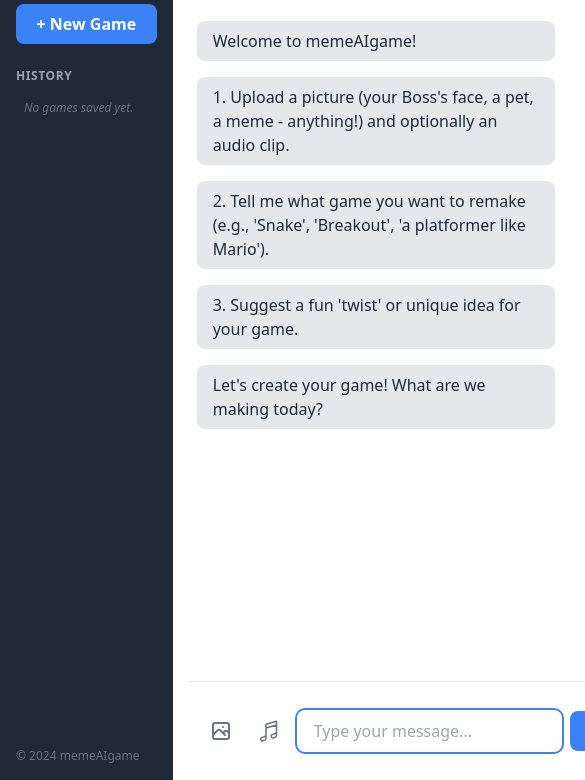
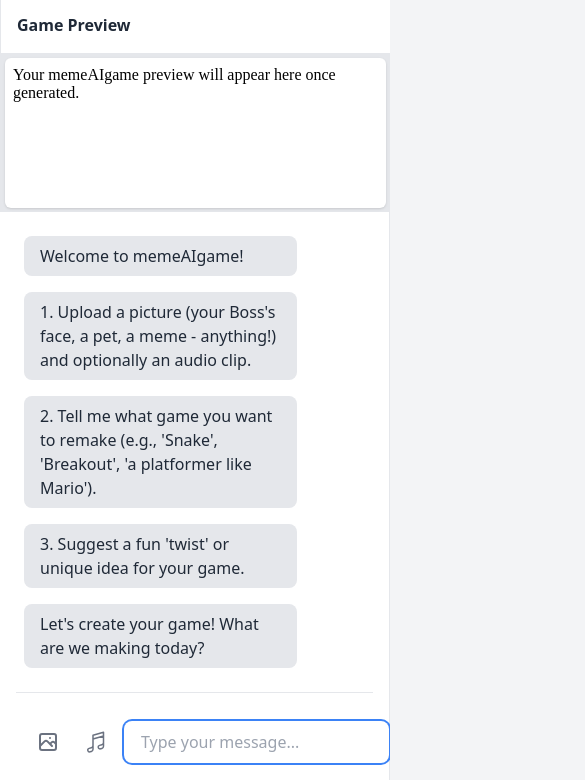
Before and after one commit to zhangboy03/abstract-ip-game-factory, a website: page abstract-ip-game-factory/public/index.html in a window 390 px wide. Shown: the part 64-844 px from the top of the page, 585 px wide, since content can reach past the window. Drawn offline with nearby package versions, Linux system fonts and the light colour scheme.

Commit message:
Improve responsive layout for mobile devices

```diff
--- a/abstract-ip-game-factory/public/index.html
+++ b/abstract-ip-game-factory/public/index.html
@@ -23,10 +23,10 @@
         .ai-message { background-color: #e5e7eb; color: #1f2937; align-self: flex-start; margin-right: auto; }
     </style>
 </head>
-<body class="bg-gray-100 h-screen flex antialiased text-gray-800">
+<body class="bg-gray-100 h-screen flex flex-col md:flex-row antialiased text-gray-800">
 
     <!-- Left Sidebar -->
-    <aside class="w-64 bg-gray-800 text-gray-100 p-4 space-y-6 flex flex-col">
+    <aside class="w-full md:w-64 bg-gray-800 text-gray-100 p-4 space-y-6 flex-col md:flex hidden md:block">
         <div class="text-xl font-semibold">memeAIgame</div>
         <button id="newChatButton" class="w-full bg-blue-500 hover:bg-blue-600 text-white font-semibold py-2 px-4 rounded-lg transition duration-150">
             + New Game
@@ -59,9 +59,9 @@
         </header>
 
         <!-- Content Area (Chat and Preview) -->
-        <div class="flex-1 flex overflow-hidden">
+        <div class="flex-1 flex flex-col md:flex-row overflow-hidden">
             <!-- Chat Area -->
-            <section class="flex-1 flex flex-col p-4 bg-white border-r border-gray-200">
+            <section class="flex-1 flex flex-col p-4 bg-white border-r border-gray-200 md:order-1 order-2">
                 <div id="chatMessages" class="chat-messages flex-1 space-y-4 overflow-y-auto p-2 mb-4">
                     <!-- Messages will be appended here by JS -->
                     <!-- Example Initial Message -->
@@ -71,7 +71,7 @@
                 </div>
                  <!-- Input Area (Image/Audio Upload Preview and Chat Form) -->
                 <div class="mt-auto bg-white border-t border-gray-200 pt-2">
-                    <div id="filePreviewArea" class="flex items-center space-x-2 mb-2 px-3">
+                    <div id="filePreviewArea" class="flex flex-col sm:flex-row items-start sm:items-center space-y-2 sm:space-y-0 sm:space-x-2 mb-2 px-3">
                         <!-- Image preview -->
                         <div id="imagePreviewContainer" class="hidden items-center space-x-1">
                             <!-- Thumbnails will be dynamically added here by JS -->
@@ -114,7 +114,7 @@
             </section>
 
             <!-- Game Preview Area -->
-            <aside id="gamePreviewAside" class="w-1/3 bg-gray-50 border-l border-gray-200 flex flex-col">
+            <aside id="gamePreviewAside" class="w-full md:w-1/3 bg-gray-50 border-l border-gray-200 flex flex-col md:order-2 order-1 h-1/2 md:h-full">
                 <header class="bg-white border-b border-gray-200 p-4 flex justify-between items-center">
                     <h3 class="text-md font-semibold">Game Preview</h3>
                     <div class="flex space-x-2">
```
Also changed, not shown: abstract-ip-game-factory/public/chat.html (+2 -2 lines).
